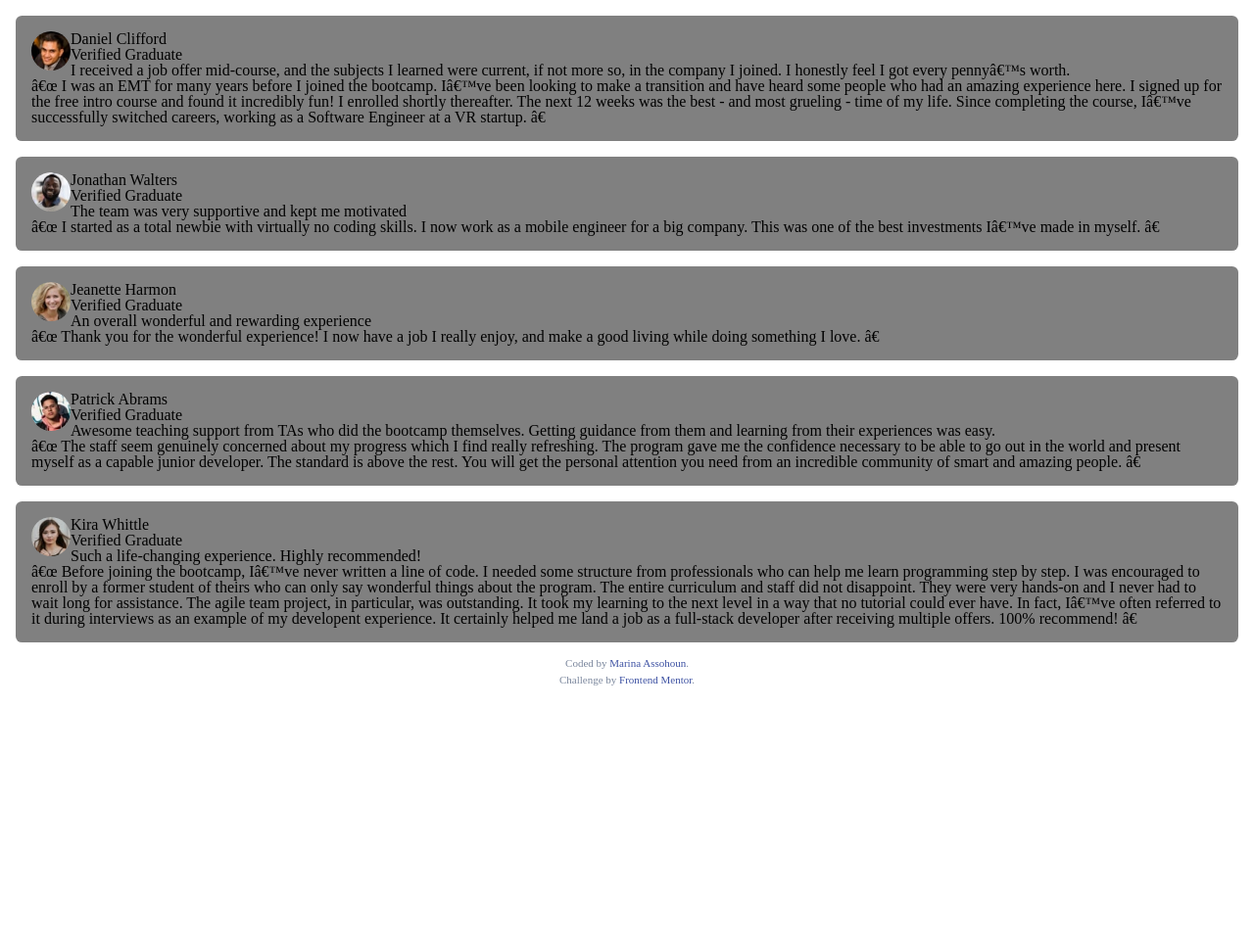
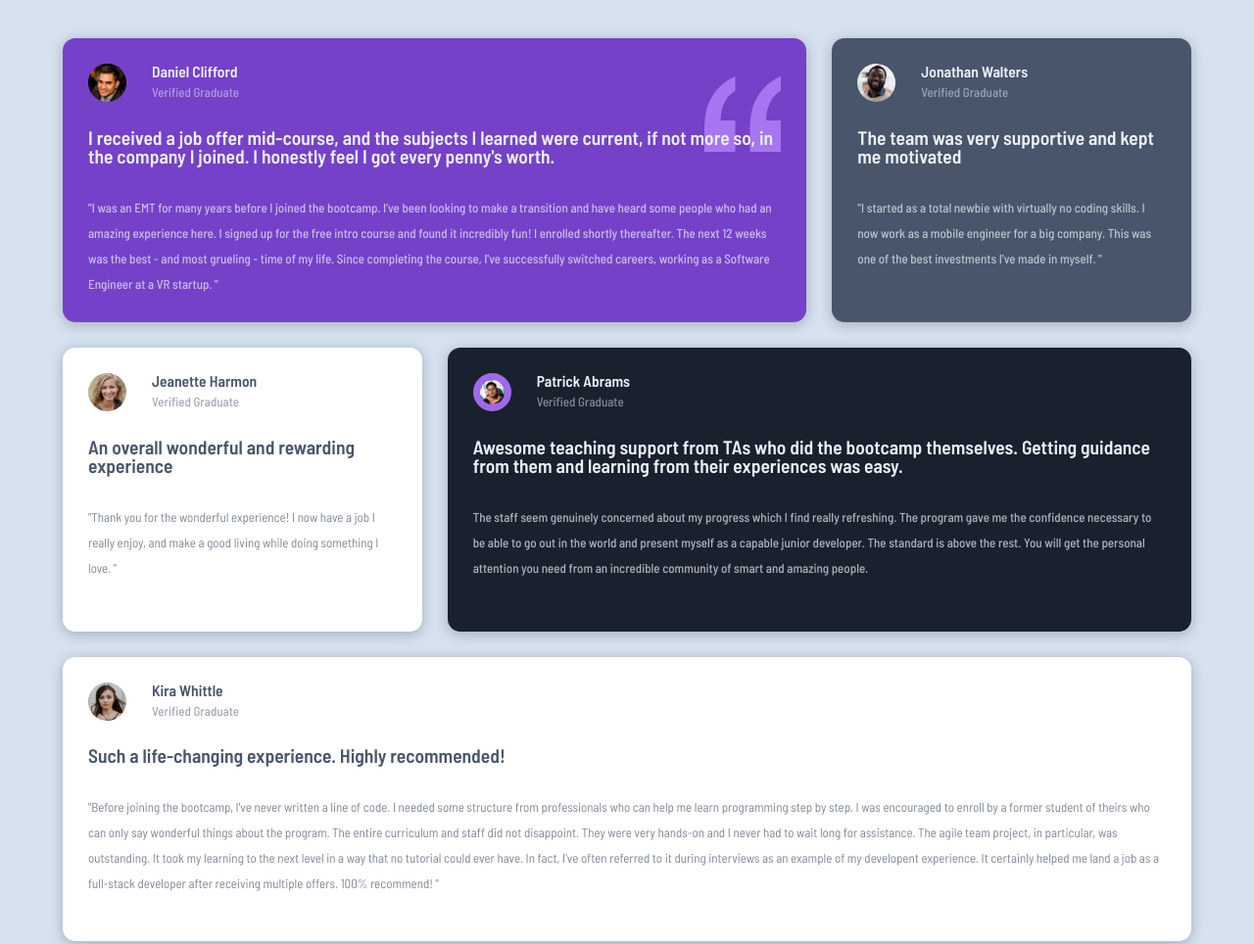
Before and after one commit to marinaassohoun/testimonials-grid, a plain HTML site: page index.html in a window 1280 px wide. Shown: the top 964 px of the page at 98% size. Before the commit the page ends 800 px from the top, so only its background shows below. Drawn offline with Linux system fonts and the light colour scheme.

Commit message:
media query

```diff
--- a/assets/css/style.css
+++ b/assets/css/style.css
@@ -1,29 +1,179 @@
-.post__meta {
+@import url("https://fonts.googleapis.com/css2?family=Barlow+Semi+Condensed:wght@400;500;600;700;900&display=swap");
+body {
+  font-family: "Barlow Semi Condensed", sans-serif;
+  background: hsl(212, 45%, 89%);
+  font-size: 13px;
+  box-sizing: border-box;
+}
+
+.main {
+  width: 90%;
+  margin: 3em auto;
+}
+.comments {
+  text-align: start;
   display: flex;
+  flex-direction: column;
+  gap: 4em;
+}
+.review {
+  color: hsl(210, 46%, 95%);
+  border-radius: 1em;
+  font-weight: 500;
+  padding: 3em;
+  box-shadow: 0 0.2em 1em 0.1em rgba(0, 0, 0, 0.2);
+}
 
-  gap: 0.5rem;
+/* article 1 */
+.review:nth-child(1) {
+  background-color: hsl(263, 55%, 52%);
+}
+.review:nth-child(1) .review:nth-child(1) .author__image,
+.review:nth-child(4) .author__image {
+  border: 0.6em solid hsl(264, 78%, 67%);
+}
+/* article 2 */
+
+.review:nth-child(2) {
+  background-color: hsl(217, 19%, 35%);
+}
+
+/* article 4 */
+.review:nth-child(4) {
+  background-color: hsl(219, 29%, 14%);
+}
+
+/* article 3 and 5 */
+.review:nth-child(3),
+.review:nth-child(5) {
+  background-color: hsl(0, 0%, 100%);
+  color: hsl(217, 19%, 35%);
+}
+
+.review:nth-child(3) .review__paragraph,
+.review:nth-child(5) .review__paragraph {
+  color: hsl(217, 19%, 35%);
+  font-weight: 400;
+}
+
+.author__infos {
+  padding-left: 2em;
 }
 .author__image {
-  width: 2.5em;
-  border-radius: 1.5em;
+  width: calc(3em - 2em);
+  min-width: 3em;
+  border-radius: 3em;
   float: left;
+  margin-right: 2em;
+}
+.review:nth-child(1) .review__details {
+  background: url("../images/bg-pattern-quotation.svg") no-repeat right top 1em;
+  background-size: 6em;
+}
+.author__name {
+  font-size: 1.2em;
+  font-weight: 600;
+  opacity: 1;
+  padding-bottom: 0.5em;
+}
+.review__tag {
+  opacity: 0.5;
+}
+.review__title {
+  float: none;
+  font-weight: 600;
+  font-size: 2.3em;
+  line-height: 1em;
+  padding: 1.5em 0;
+  z-index: 5;
 }
 
-article {
-  background-color: grey;
-  margin: 1em;
-  border-radius: 0.4em;
-  padding: 1em;
+.review__paragraph {
+  line-height: 2em;
+  opacity: 0.7;
 }
-
+/* Footer */
+.footer {
+  margin-top: 2em;
+}
 .attribution p {
   margin: 0.5em;
 }
 .attribution {
   color: hsl(220, 15%, 55%);
-  font-size: 11px;
+  font-size: 1.5em;
   text-align: center;
 }
 .attribution a {
   color: hsl(228, 45%, 44%);
 }
+/* media query for tablet */
+
+@media screen and (min-width: 600px) and (max-width: 1339px) {
+  .main {
+    /* width: 80%; */
+    font-size: 1em;
+  }
+  .comments {
+    display: grid;
+    grid-template-columns: repeat(3, 1fr);
+    grid-template-rows: repeat(3, 1fr);
+    gap: 2em;
+  }
+  .review {
+    padding: 2em;
+  }
+  .review:nth-child(1) {
+    grid-area: 1 / 1 / 2 / 3;
+  }
+  .review:nth-child(2) {
+    grid-area: 1 / 3 / 2 / 4;
+  }
+
+  .review:nth-child(3) {
+    grid-area: 2 / 1 / 3 / 2;
+  }
+  .review:nth-child(4) {
+    grid-area: 2 / 2 / 3 / 4;
+  }
+  .review:nth-child(5) {
+    grid-area: 3 / 1 / 4 / 4;
+  }
+  .review__title {
+    /* line-height: 1.1em; */
+    font-size: 1.5em;
+  }
+}
+/* media query for desktop */
+
+@media screen and (min-width: 1440px) {
+  .main {
+    width: 80%;
+  }
+  .comments {
+    display: grid;
+    grid-template-columns: repeat(4, 1fr);
+    grid-template-rows: repeat(2, 1fr);
+    gap: 1em;
+  }
+  .review:nth-child(1) {
+    grid-area: 1 / 1 / 2 / 3;
+  }
+  .review:nth-child(2) {
+    grid-area: 1 / 3 / 2 / 4;
+  }
+
+  .review:nth-child(3) {
+    grid-area: 2 / 1 / 3 / 2;
+  }
+  .review:nth-child(4) {
+    grid-area: 2 / 2 / 3 / 4;
+  }
+  .review:nth-child(5) {
+    grid-area: 1 / 4 / 3 / 5;
+  }
+  .review__title {
+    line-height: 1.1em;
+    font-size: 1.5em;
+  }
+}
--- a/index.html
+++ b/index.html
@@ -1,8 +1,8 @@
 <!DOCTYPE html>
 <html lang="en">
   <head>
-    <post charset="UTF-8" />
-    <post name="viewport" content="width=device-width, initial-scale=1.0" />
+    <review charset="UTF-8" />
+    <review name="viewport" content="width=device-width, initial-scale=1.0" />
 
     <link
       rel="icon"
@@ -11,175 +11,166 @@
       href="./images/favicon-32x32.png"
     />
 
-    <title>posts</title>
-    <link rel="stylesheet" href="/assets/css/reset.css" />
-    <link rel="stylesheet" href="/assets/css/style.css" />
+    <title>reviews</title>
+    <link rel="stylesheet" href="assets/css/reset.css" />
+    <link rel="stylesheet" href="assets/css/style.css" />
   </head>
   <body>
     <div class="wrapper">
       <header class="header"></header>
       <main class="main">
-        <section class="main_section">
-          <article class="post">
-            <div class="post__details">
-              <figure class="post__author">
+        <section class="comments">
+          <article class="review">
+            <div class="review__details">
+              <div class="review__author">
                 <img
                   src="./assets/images/image-daniel.jpg"
                   alt="Daniel Clifford's picture"
                   class="author__image"
                 />
-                <figcaption class="author_infos">
+                <div class="author__infos">
                   <h3 class="author__name">Daniel Clifford</h3>
-                  <strong class="post_tag">Verified Graduate</strong>
-                </figcaption>
-              </figure>
-              <h2 class="post_title">
+                  <strong class="review__tag">Verified Graduate</strong>
+                </div>
+              </div>
+              <h2 class="review__title">
                 I received a job offer mid-course, and the subjects I learned
                 were current, if not more so, in the company I joined. I
-                honestly feel I got every penny’s worth.
+                honestly feel I got every penny's worth.
               </h2>
-              <p class="post_paragraph">
-                “ I was an EMT for many years before I joined the bootcamp. I’ve
+              <p class="review__paragraph">
+                "I was an EMT for many years before I joined the bootcamp. I've
                 been looking to make a transition and have heard some people who
                 had an amazing experience here. I signed up for the free intro
                 course and found it incredibly fun! I enrolled shortly
                 thereafter. The next 12 weeks was the best - and most grueling -
-                time of my life. Since completing the course, I’ve successfully
+                time of my life. Since completing the course, I've successfully
                 switched careers, working as a Software Engineer at a VR
-                startup. ”
+                startup. "
               </p>
             </div>
           </article>
-        </section>
-        <section class="main_section">
-          <article class="post">
-            <div class="post__details">
-              <div class="post__author">
+          <article class="review">
+            <div class="review__details">
+              <div class="review__author">
                 <img
                   src="./assets/images/image-jonathan.jpg"
                   alt="Jonathan Walters's picture"
                   class="author__image"
                 />
-                <div class="author_infos">
+                <div class="author__infos">
                   <h3 class="author__name">Jonathan Walters</h3>
-                  <strong class="post_tag">Verified Graduate</strong>
+                  <strong class="review__tag">Verified Graduate</strong>
                 </div>
               </div>
-              <h2 class="post_title">
+              <h2 class="review__title">
                 The team was very supportive and kept me motivated
               </h2>
-              <p class="post_paragraph">
-                “ I started as a total newbie with virtually no coding skills. I
+              <p class="review__paragraph">
+                "I started as a total newbie with virtually no coding skills. I
                 now work as a mobile engineer for a big company. This was one of
-                the best investments I’ve made in myself. ”
+                the best investments I've made in myself. "
               </p>
             </div>
           </article>
-        </section>
-        <section class="main_section">
-          <article class="post">
-            <div class="post__details">
-              <figure class="post__author">
+          <article class="review">
+            <div class="review__details">
+              <div class="review__author">
                 <img
                   src="./assets/images/image-jeanette.jpg"
                   alt="Jeanette Harmon's picture"
                   class="author__image"
                 />
-                <figcaption class="author_infos">
-                  <div class="author_infos">
+                <div class="author__infos">
                   <h3 class="author__name">Jeanette Harmon</h3>
-                    <strong class="post_tag">Verified Graduate</strong>
+                  <strong class="review__tag">Verified Graduate</strong>
                 </div>
-                </figcaption>
-              </figure>
-              <h2 class="post_title">
+              </div>
+              <h2 class="review__title">
                 An overall wonderful and rewarding experience
               </h2>
-              <p class="post_paragraph">
-                “ Thank you for the wonderful experience! I now have a job I
+              <p class="review__paragraph">
+                "Thank you for the wonderful experience! I now have a job I
                 really enjoy, and make a good living while doing something I
-                love. ”
+                love. "
               </p>
             </div>
           </article>
-        </section>
-        <section class="main_section">
-          <article class="post">
-            <div class="post__details">
-              <div class="post__author">
+          <article class="review">
+            <div class="review__details">
+              <div class="review__author">
                 <img
                   src="./assets/images/image-patrick.jpg"
                   alt="Patrick Abrams"
                   class="author__image"
                 />
-                <div class="author_infos">
+                <div class="author__infos">
                   <h3 class="author__name">Patrick Abrams</h3>
-                  <strong class="post_tag">Verified Graduate</strong>
+                  <strong class="review__tag">Verified Graduate</strong>
                 </div>
               </div>
-              <h2 class="post_title">
+              <h2 class="review__title">
                 Awesome teaching support from TAs who did the bootcamp
                 themselves. Getting guidance from them and learning from their
                 experiences was easy.
               </h2>
-              <p class="post_paragraph">
-                “ The staff seem genuinely concerned about my progress which I
+              <p class="review__paragraph">
+                The staff seem genuinely concerned about my progress which I
                 find really refreshing. The program gave me the confidence
                 necessary to be able to go out in the world and present myself
                 as a capable junior developer. The standard is above the rest.
                 You will get the personal attention you need from an incredible
-                community of smart and amazing people. ”
+                community of smart and amazing people.
               </p>
             </div>
           </article>
-        </section>
-        <section class="main_section">
-          <article class="post">
-            <div class="post__details">
-              <div class="post__author">
+          <article class="review">
+            <div class="review__details">
+              <div class="review__author">
                 <img
                   src="./assets/images/image-kira.jpg"
                   alt="Kira Whittle's picture"
                   class="author__image"
                 />
-                <div class="author_infos">
+                <div class="author__infos">
                   <h3 class="author__name">Kira Whittle</h3>
-                  <strong class="post_tag">Verified Graduate</strong>
+                  <strong class="review__tag">Verified Graduate</strong>
                 </div>
               </div>
-              <h2 class="post_title">
+              <h2 class="review__title">
                 Such a life-changing experience. Highly recommended!
               </h2>
-              <p class="post_paragraph">
-                “ Before joining the bootcamp, I’ve never written a line of
-                code. I needed some structure from professionals who can help me
-                learn programming step by step. I was encouraged to enroll by a
-                former student of theirs who can only say wonderful things about
-                the program. The entire curriculum and staff did not disappoint.
+              <p class="review__paragraph">
+                "Before joining the bootcamp, I've never written a line of code.
+                I needed some structure from professionals who can help me learn
+                programming step by step. I was encouraged to enroll by a former
+                student of theirs who can only say wonderful things about the
+                program. The entire curriculum and staff did not disappoint.
                 They were very hands-on and I never had to wait long for
                 assistance. The agile team project, in particular, was
                 outstanding. It took my learning to the next level in a way that
-                no tutorial could ever have. In fact, I’ve often referred to it
+                no tutorial could ever have. In fact, I've often referred to it
                 during interviews as an example of my developent experience. It
                 certainly helped me land a job as a full-stack developer after
-                receiving multiple offers. 100% recommend! ”
+                receiving multiple offers. 100% recommend! "
               </p>
             </div>
           </article>
         </section>
       </main>
-    </div>
-
       <footer class="footer">
         <div class="attribution">
           <p>Coded by <a href="#">Marina Assohoun</a>.</p>
           <p>
             Challenge by
-          <a href="https://www.frontendmentor.io?ref=challenge" target="_blank"
+            <a
+              href="https://www.frontendmentor.io?ref=challenge"
+              target="_blank"
               >Frontend Mentor</a
             >.
           </p>
         </div>
       </footer>
+    </div>
   </body>
 </html>
```
Lines whose indentation alone changed are shown as unchanged.
